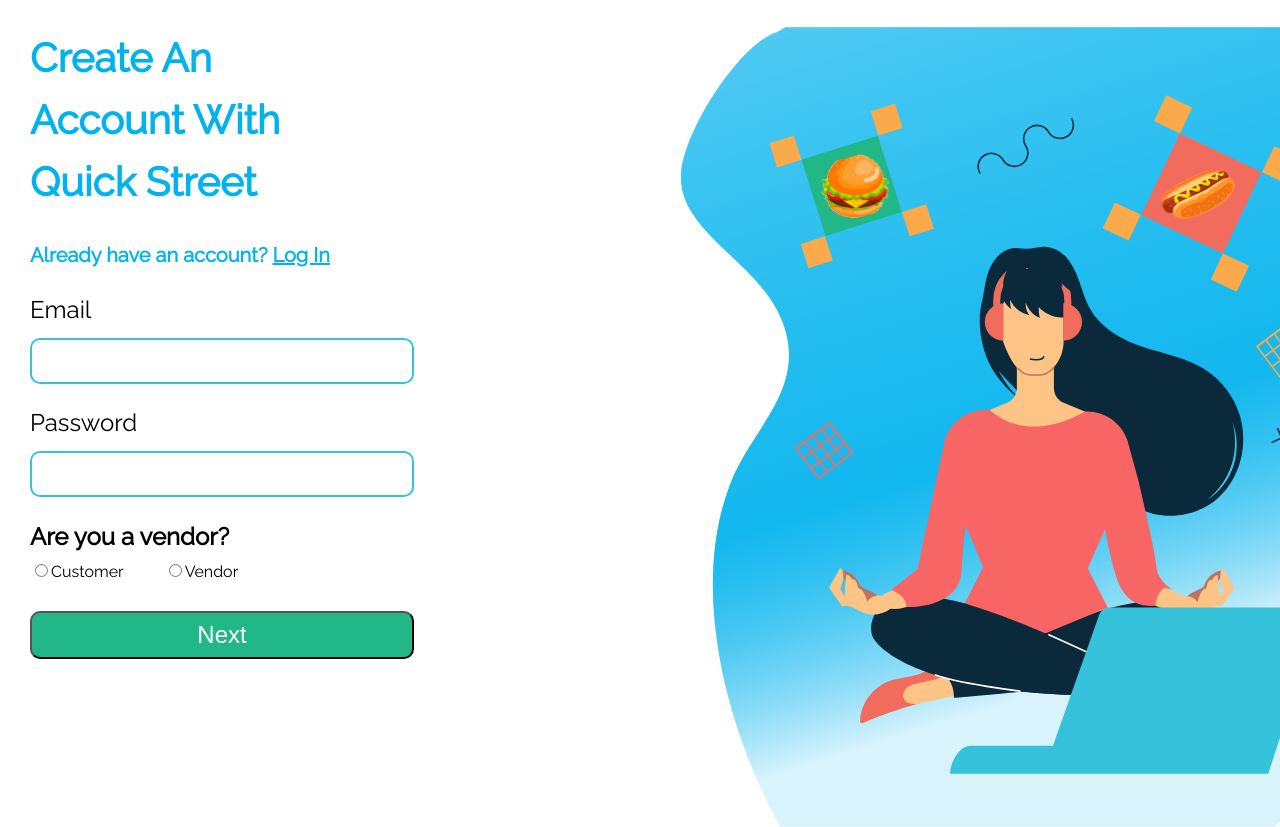
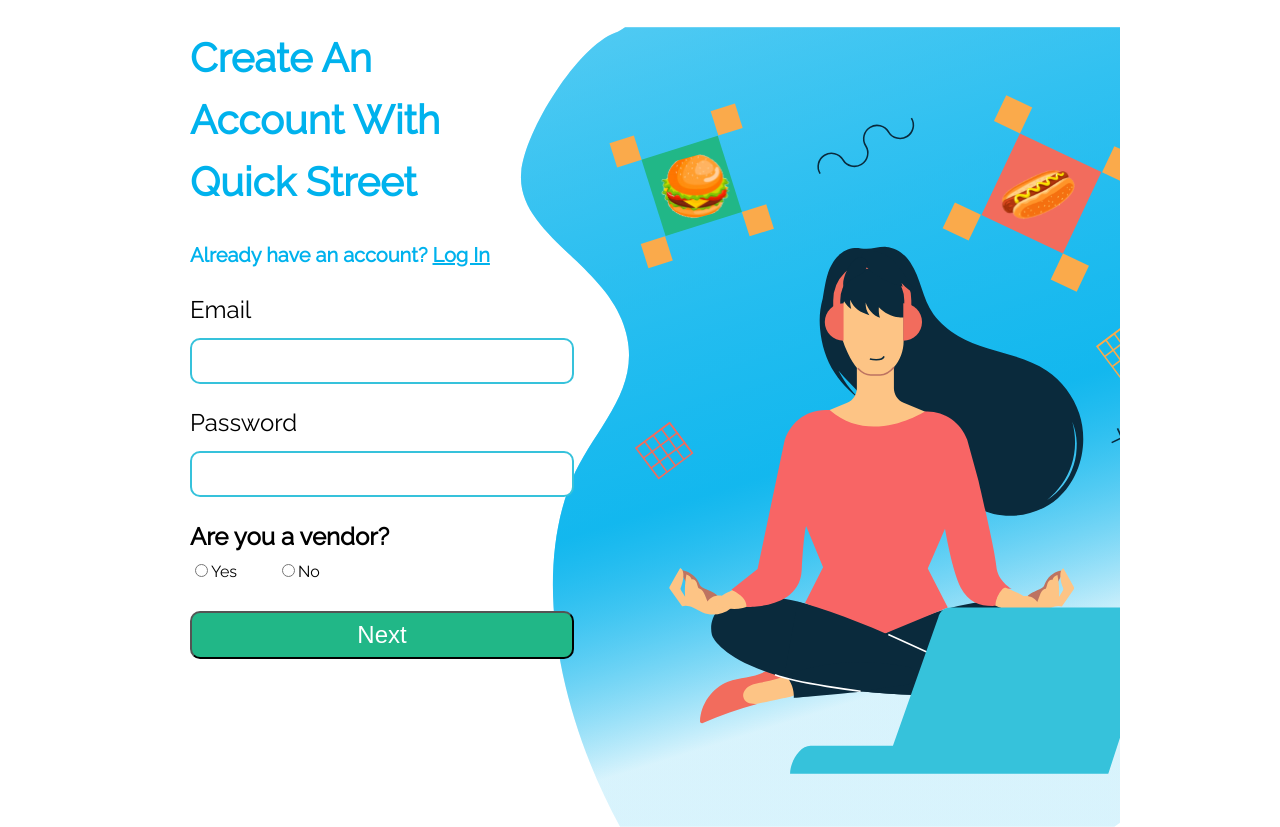
Before and after one commit to gsc229/quick-street-fe, a React (Create React App) app in the folder app/: page /register in a window 1280 px wide. Built offline with nearby package versions, Linux system fonts and the light colour scheme.

Commit message:
Modified styling

```diff
--- a/app/src/components/UserDetails.js
+++ b/app/src/components/UserDetails.js
@@ -13,6 +13,7 @@
   const { values, handleChange} = props;
 
   return (
+    <div>
       <div className='form_container'>
         {/* <div className='signup_image'> */}
         {/* <img src={meditateGirlImg} alt='Sign Up Form' /> */}
@@ -50,30 +51,31 @@
                   className='checkbox'
                   type='radio'
                   name='role'
-                id='customer'
-                value='customer'
-                // checked={values.role === 'customer'}
+                  id='vendor'
+                  value='vendor'
+                  // checked={values.role === 'vendor'}
                   onChange={handleChange}
                 />
-              <label htmlFor='customer'>Customer</label>
+                <label htmlFor='vendor'>Yes</label>
               </div>
               <div className='radio_buttons'>
                 <input
                   className='checkbox'
                   type='radio'
                   name='role'
-                id='vendor'
-                value='vendor'
-                // checked={values.role === 'vendor'}
+                  id='customer'
+                  value='customer'
+                  // checked={values.role === 'customer'}
                   onChange={handleChange}
                 />
-              <label htmlFor='vendor'>Vendor</label>
+                <label htmlFor='customer'>No</label>
               </div>
             </div>
             <button className='confirm_button' onClick={proceed}>Next</button>
           </form>
         </div>
       </div>
+    </div>
   )
 }
 
--- a/app/src/styling/registration.css
+++ b/app/src/styling/registration.css
@@ -1,15 +1,20 @@
+/* .main_container {
+  width: 1440px;
+} */
+
 .form_container {
-  width: 100%;
+  width: 960px;
   height: 100vh;
   background-image: url('../assets/meditate_girl.svg');
   background-size: contain;
   background-repeat: no-repeat;
   background-position: right;
+  margin: 0 auto;
 }
 
 .form_details {
   margin-left: 30px;
-  width: 30%;
+  width: 40%;
 }
 
 h1 {
```
Lines whose indentation alone changed are shown as unchanged.
